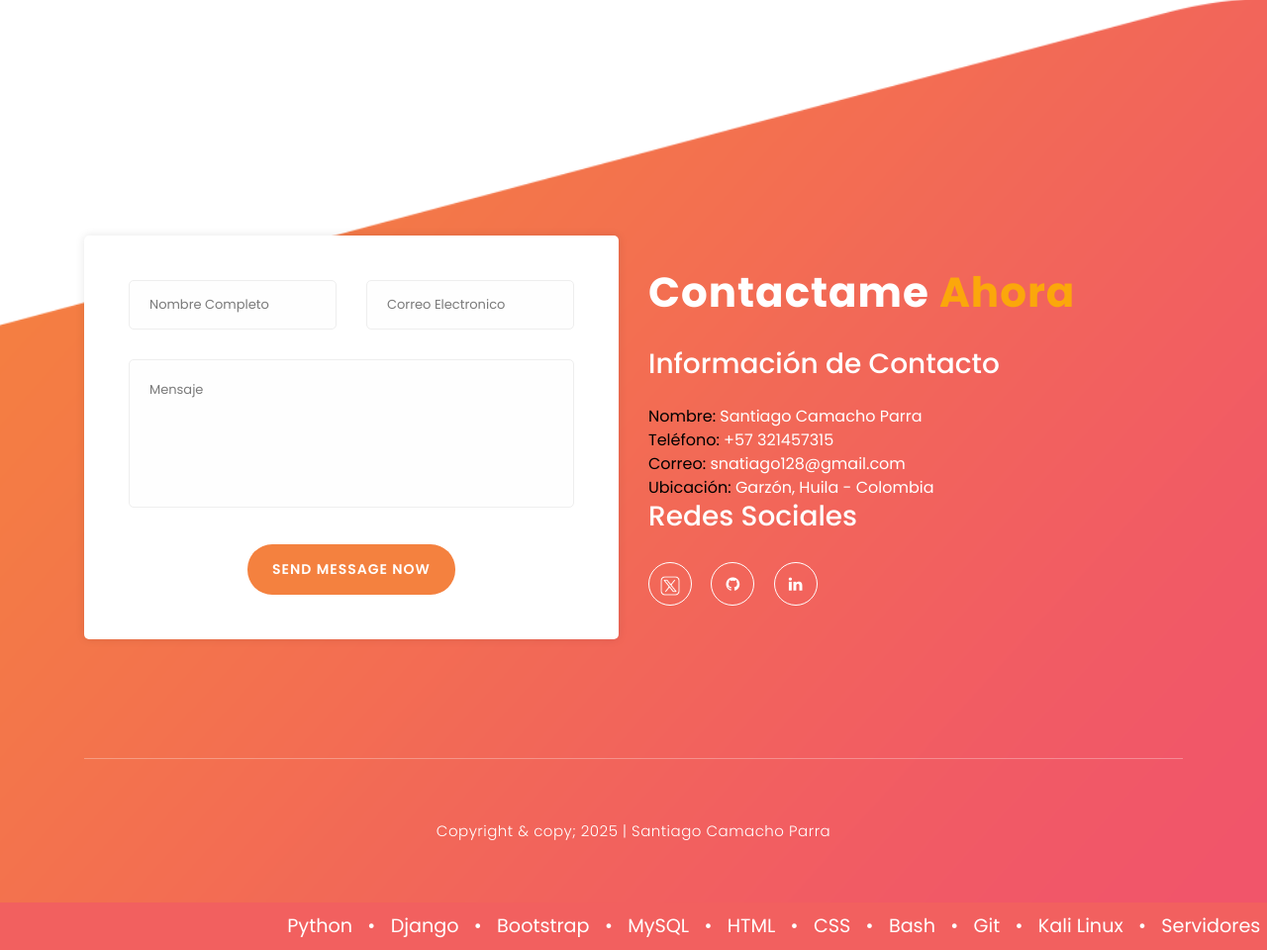
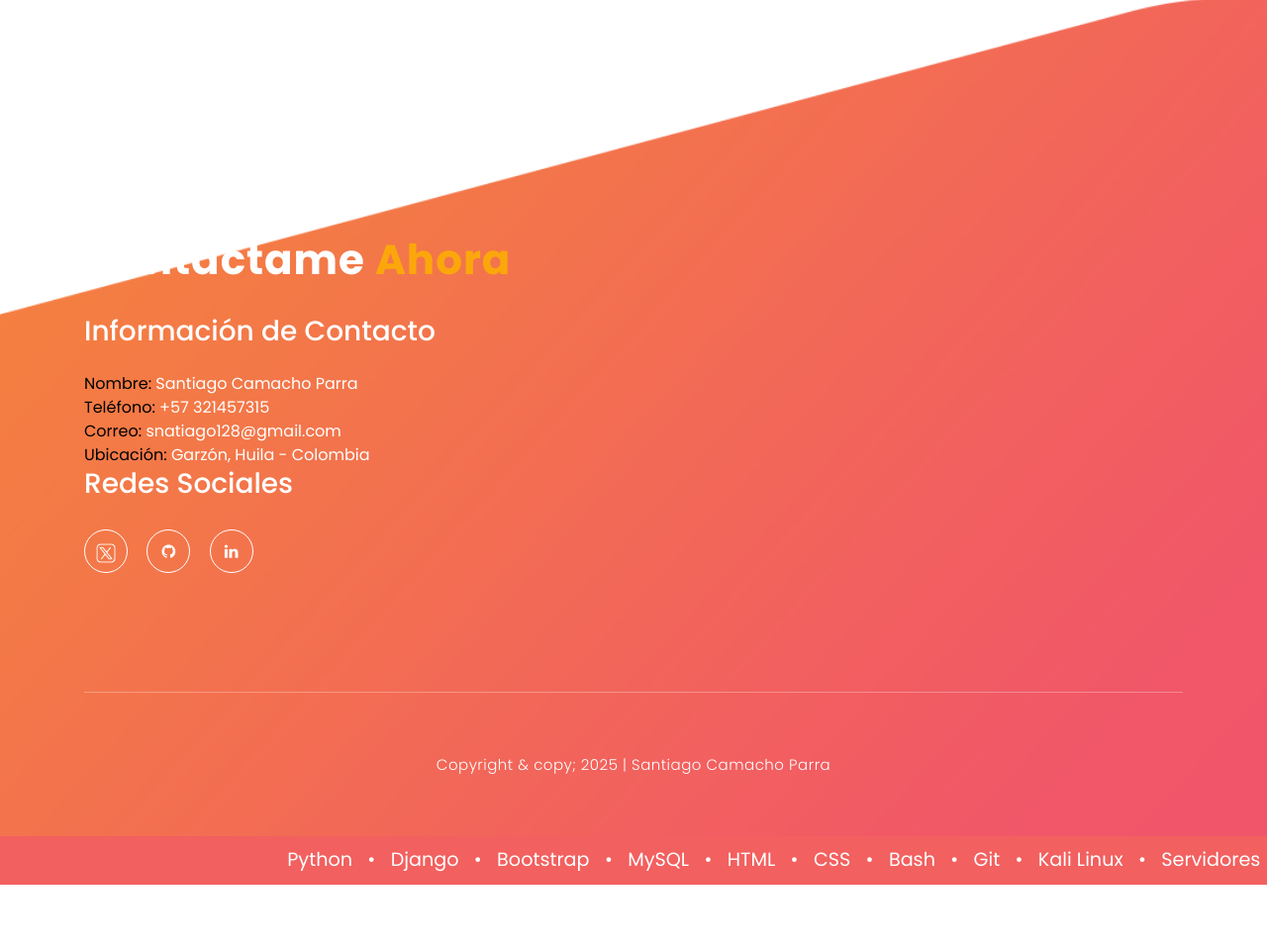
Before and after one commit to Ask-os/AsK-os.github.io-, a plain HTML site: page index.html in a window 1280 px wide. Shown: the part 4090-5050 px from the top of the page at 99% size. After the commit the page ends 4984 px from the top, so only its background shows below. Drawn offline with Linux system fonts and the light colour scheme.

Commit message:
Update index.html

```diff
--- a/index.html
+++ b/index.html
@@ -303,38 +303,6 @@
         <div class="container">
             <div class="footer-content">
                 <div class="row">
-                    <div class="col-lg-6 col-md-12 col-sm-12">
-                        <div class="contact-form">
-                            <form id="contact" action="" method="post">
-                                <div class="row">
-                                    <div class="col-md-6 col-sm-12">
-                                        <fieldset>
-                                            <input name="name" type="text" id="name" placeholder="Nombre Completo" required=""
-                                                style="background-color: rgba(250,250,250,0.3);">
-                                        </fieldset>
-                                    </div>
-                                    <div class="col-md-6 col-sm-12">
-                                        <fieldset>
-                                            <input name="email" type="text" id="email" placeholder="Correo Electronico"
-                                                required="" style="background-color: rgba(250,250,250,0.3);">
-                                        </fieldset>
-                                    </div>
-                                    <div class="col-lg-12">
-                                        <fieldset>
-                                            <textarea name="message" rows="6" id="message" placeholder="Mensaje"
-                                                required="" style="background-color: rgba(250,250,250,0.3);"></textarea>
-                                        </fieldset>
-                                    </div>
-                                    <div class="col-lg-12">
-                                        <fieldset>
-                                            <button type="submit" id="form-submit" class="main-button">Send Message
-                                                Now</button>
-                                        </fieldset>
-                                    </div>
-                                </div>
-                            </form>
-                        </div>
-                    </div>
                     <div class="right-content col-lg-6 col-md-12 col-sm-12">
                         <h2>Contactame <em>Ahora</em></h2>
                         <div class="contact-info">
```
